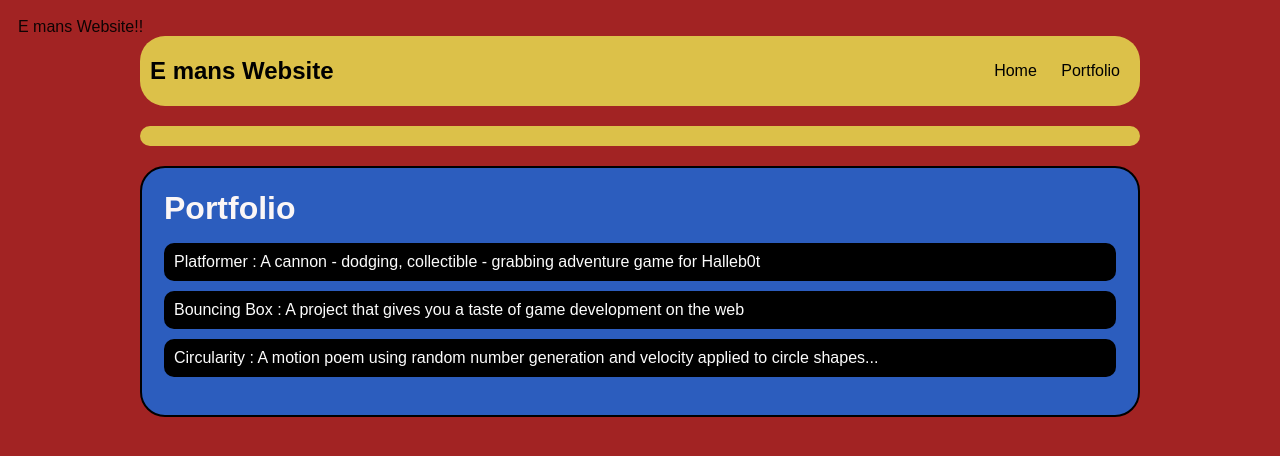
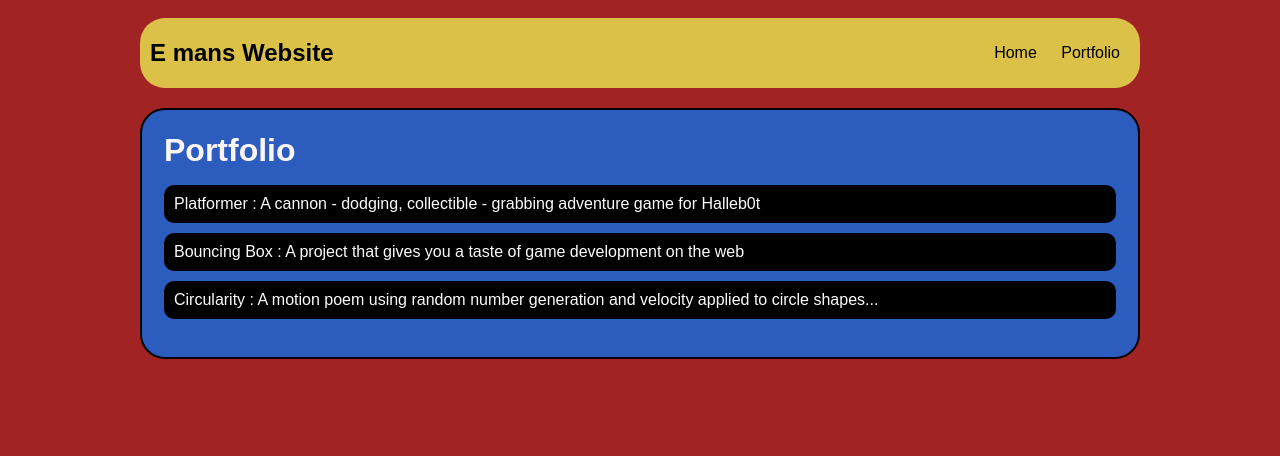
Before and after one commit to ElomOfori/ElomOfori.github.io, a plain HTML site: page portfolio.html in a window 1280 px wide. Drawn offline with Linux system fonts and the light colour scheme.

Commit message:
add portfolio.html file

```diff
--- a/portfolio.html
+++ b/portfolio.html
@@ -1,6 +1,5 @@
 <html>
     <head>
-        E mans Website!!
         <link rel="stylesheet" href="style.css">
     </head>
 
@@ -17,9 +16,9 @@
              </li>
          </ul>
      </nav>
-     <nav>
-        <!-- Nav stuff here...-->
-    </nav>
+
+
+
     <main>
         <div class="content">
             <h1>Portfolio</h1>
```
